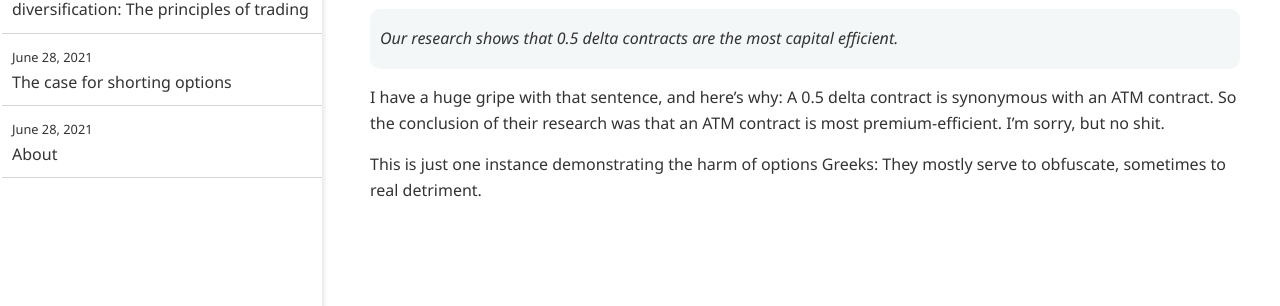
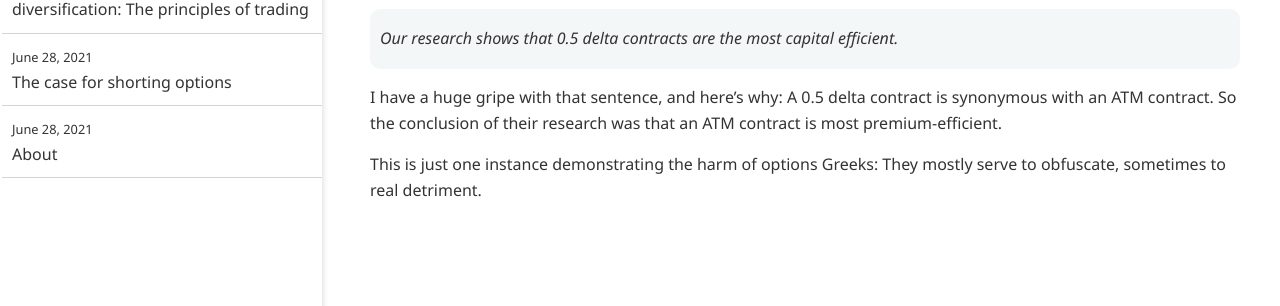
Before and after one commit to ansyblenetwork/aquietlife, a Jekyll site: the page built from _posts/2021-07-05-choosing-strikes.md, in a window 1280 px wide and 900 px high, scrolled down 961 px. Shown: the part 571-877 px from the top of the window. Built offline with Jekyll 4.4.1, drawn with Linux system fonts in a browser that asks for light colours.

Commit message:
Update 2021-07-05-choosing-strikes.md

```diff
--- a/_posts/2021-07-05-choosing-strikes.md
+++ b/_posts/2021-07-05-choosing-strikes.md
@@ -38,6 +38,6 @@
 
 > Our research shows that 0.5 delta contracts are the most capital efficient.
 
-I have a huge gripe with that sentence, and here's why: A 0.5 delta contract is synonymous with an ATM contract. So the conclusion of their research was that an ATM contract is most premium-efficient. I'm sorry, but no shit.
+I have a huge gripe with that sentence, and here's why: A 0.5 delta contract is synonymous with an ATM contract. So the conclusion of their research was that an ATM contract is most premium-efficient.
 
 This is just one instance demonstrating the harm of options Greeks: They mostly serve to obfuscate, sometimes to real detriment.
```
